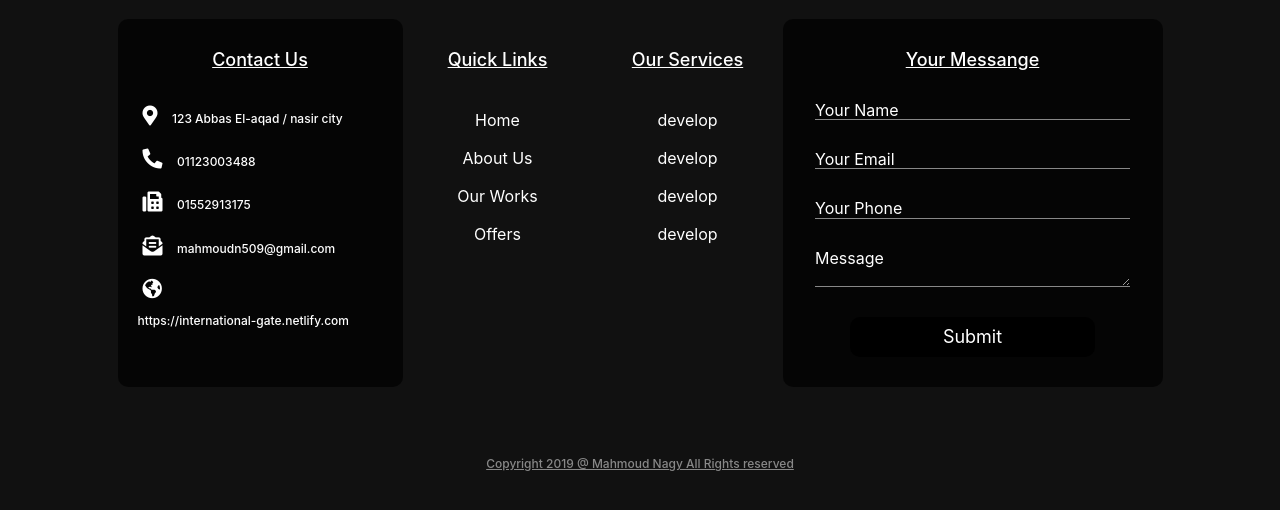
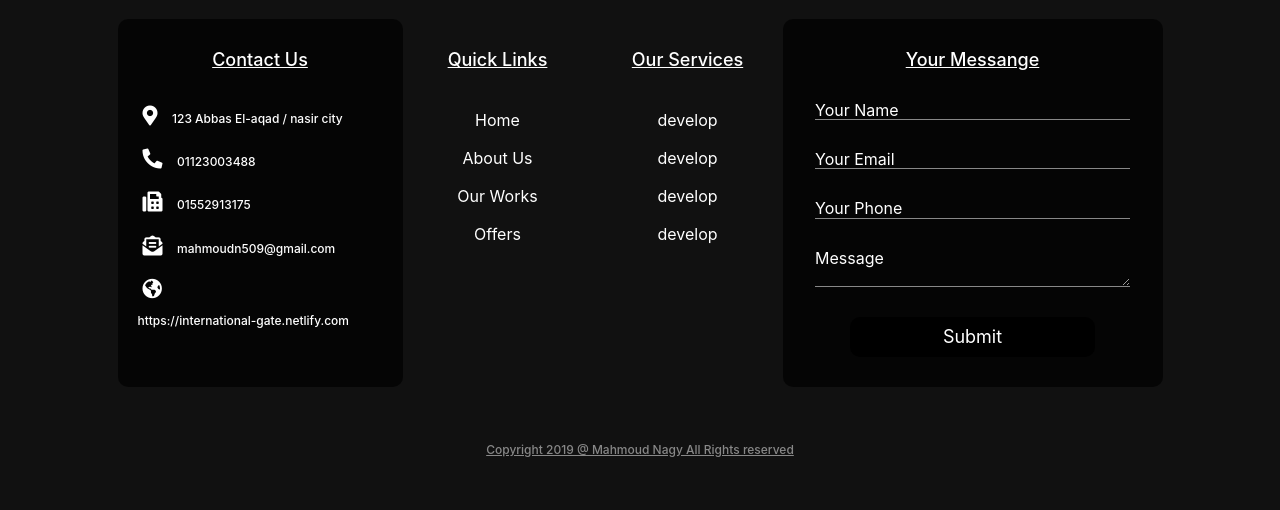
Before and after one commit to eng-mahmoud-nage/international, a plain HTML site: page index.html in a window 1280 px wide. Shown: the part 2895-3405 px from the top of the page. Drawn offline with nearby package versions, Linux system fonts and the light colour scheme.

Commit message:
Update footer.css

```diff
--- a/css/footer.css
+++ b/css/footer.css
@@ -151,9 +151,9 @@ h3{
     text-decoration: underline;
     height: 10%;
     widows: 100%;
+    padding: 5% 0;
 }
 .footer .container .copyright h5{
-    margin-top: 70px;
     font-size: 12px;
 }
 
```
